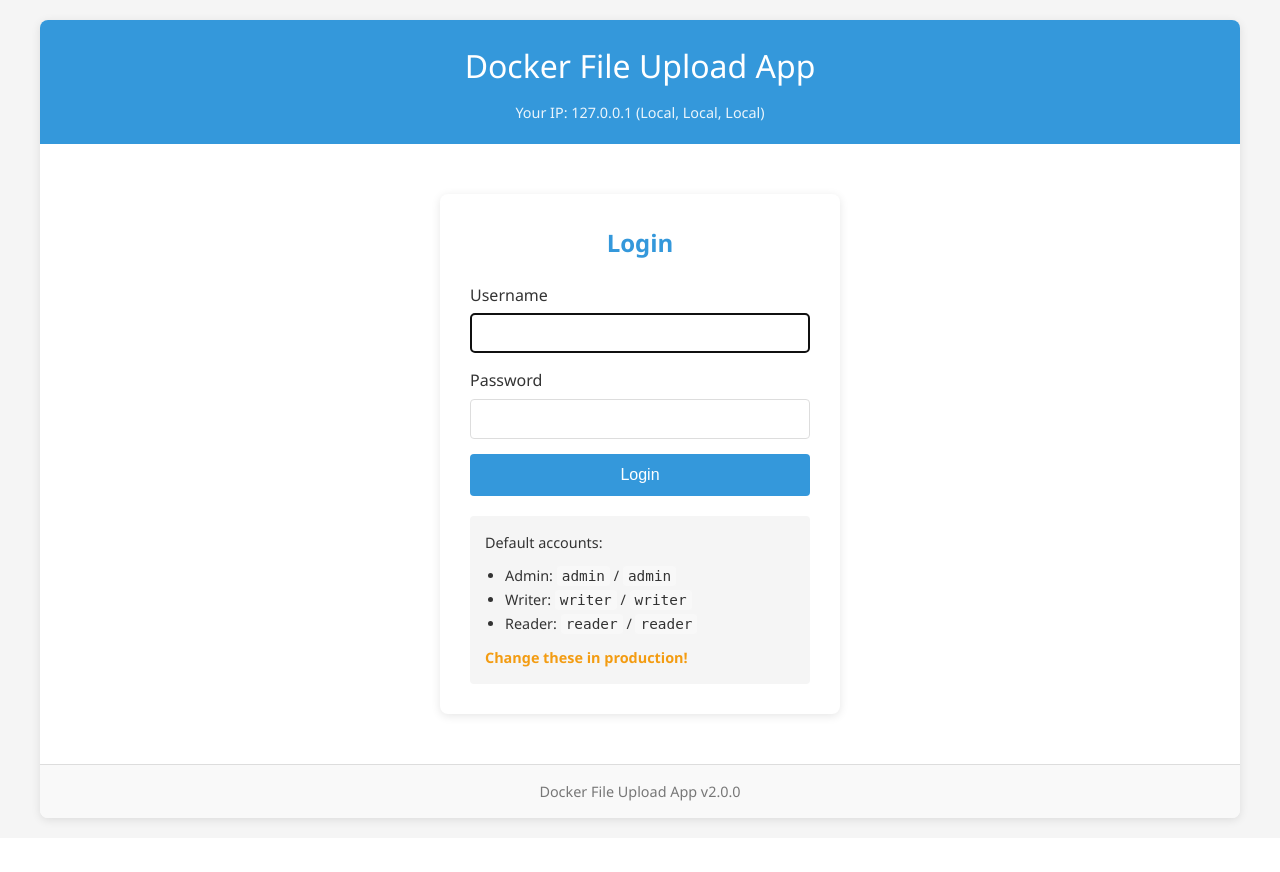
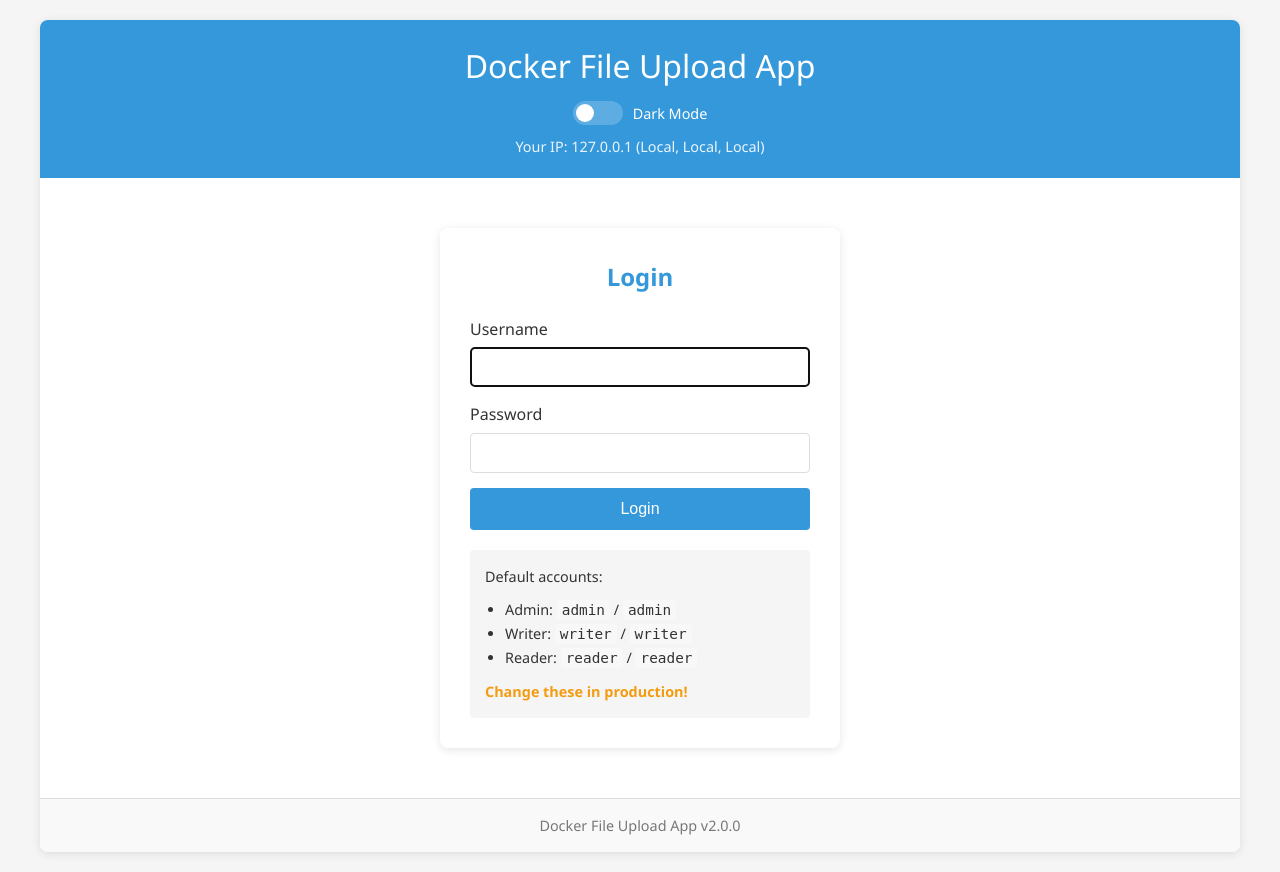
Before and after one commit to hzguendi/docker-file-upload-app, a FastAPI app: page / in a window 1280 px wide. Before the commit the page ends 826 px from the top, so only its background shows below. Run offline with FastAPI, Linux system fonts and the light colour scheme.

Commit message:
implement dark theme

```diff
--- a/app/static/css/style.css
+++ b/app/static/css/style.css
@@ -1,4 +1,6 @@
+/* Theme Variables */
 :root {
+    /* Light theme (default) */
     --primary-color: #3498db;
     --primary-hover: #2980b9;
     --secondary-color: #2ecc71;
@@ -14,6 +16,94 @@
     --bg-color: #f5f5f5;
     --container-bg: #fff;
     --shadow: 0 2px 10px rgba(0, 0, 0, 0.1);
+}
+
+/* Dark theme */
+[data-theme="dark"] {
+    --primary-color: #2980b9;
+    --primary-hover: #3498db;
+    --secondary-color: #27ae60;
+    --secondary-hover: #2ecc71;
+    --danger-color: #c0392b;
+    --danger-hover: #e74c3c;
+    --error-color: #e74c3c;
+    --success-color: #2ecc71;
+    --warning-color: #f39c12;
+    --text-color: #777;
+    --light-text: #777;
+    --border-color: #444;
+    --bg-color: #222;
+    --container-bg: #333;
+    --shadow: 0 2px 10px rgba(0, 0, 0, 0.3);
+}
+
+/* Theme toggle switch styling */
+.theme-toggle {
+    display: flex;
+    align-items: center;
+    margin: 10px 0;
+    justify-content: center;
+}
+
+.theme-switch {
+    position: relative;
+    display: inline-block;
+    width: 50px;
+    height: 24px;
+    margin-right: 10px;
+}
+
+.theme-switch input {
+    opacity: 0;
+    width: 0;
+    height: 0;
+}
+
+.theme-label {
+    font-size: 0.9rem;
+    color: white;
+}
+
+.slider {
+    position: absolute;
+    cursor: pointer;
+    top: 0;
+    left: 0;
+    right: 0;
+    bottom: 0;
+    background-color: rgba(255, 255, 255, 0.2);
+    transition: .4s;
+}
+
+.slider:before {
+    position: absolute;
+    content: "";
+    height: 18px;
+    width: 18px;
+    left: 3px;
+    bottom: 3px;
+    background-color: white;
+    transition: .4s;
+}
+
+input:checked + .slider {
+    background-color: var(--secondary-color);
+}
+
+input:focus + .slider {
+    box-shadow: 0 0 1px var(--secondary-color);
+}
+
+input:checked + .slider:before {
+    transform: translateX(26px);
+}
+
+.slider.round {
+    border-radius: 34px;
+}
+
+.slider.round:before {
+    border-radius: 50%;
 }
 
 * {
--- /dev/null
+++ b/app/static/js/theme.js
@@ -0,0 +1,27 @@
+document.addEventListener('DOMContentLoaded', function() {
+    const themeToggle = document.getElementById('theme-toggle');
+    const themeLabel = document.querySelector('.theme-label');
+
+    // Check if theme is stored in localStorage
+    const savedTheme = localStorage.getItem('theme');
+    if (savedTheme === 'dark') {
+        document.documentElement.setAttribute('data-theme', 'dark');
+        themeToggle.checked = true;
+        themeLabel.textContent = 'Light Mode';
+    }
+
+    // Toggle theme when switch is clicked
+    themeToggle.addEventListener('change', function() {
+        if (this.checked) {
+            // Dark mode
+            document.documentElement.setAttribute('data-theme', 'dark');
+            localStorage.setItem('theme', 'dark');
+            themeLabel.textContent = 'Dark Mode';
+        } else {
+            // Light mode
+            document.documentElement.removeAttribute('data-theme');
+            localStorage.setItem('theme', 'light');
+            themeLabel.textContent = 'Light Mode';
+        }
+    });
+});
--- a/app/templates/base.html
+++ b/app/templates/base.html
@@ -12,6 +12,14 @@
     <div class="container">
         <header>
             <h1>Docker File Upload App</h1>
+
+            <div class="theme-toggle">
+                <label class="theme-switch">
+                    <input type="checkbox" id="theme-toggle">
+                    <span class="slider round"></span>
+                </label>
+                <span class="theme-label">Dark Mode</span>
+            </div>
 
             {% if user %}
             <nav class="main-nav">
@@ -60,5 +68,7 @@
     </div>
 
     {% block scripts %}{% endblock %}
+
+    <script src="/static/js/theme.js"></script>
 </body>
 </html>
```
